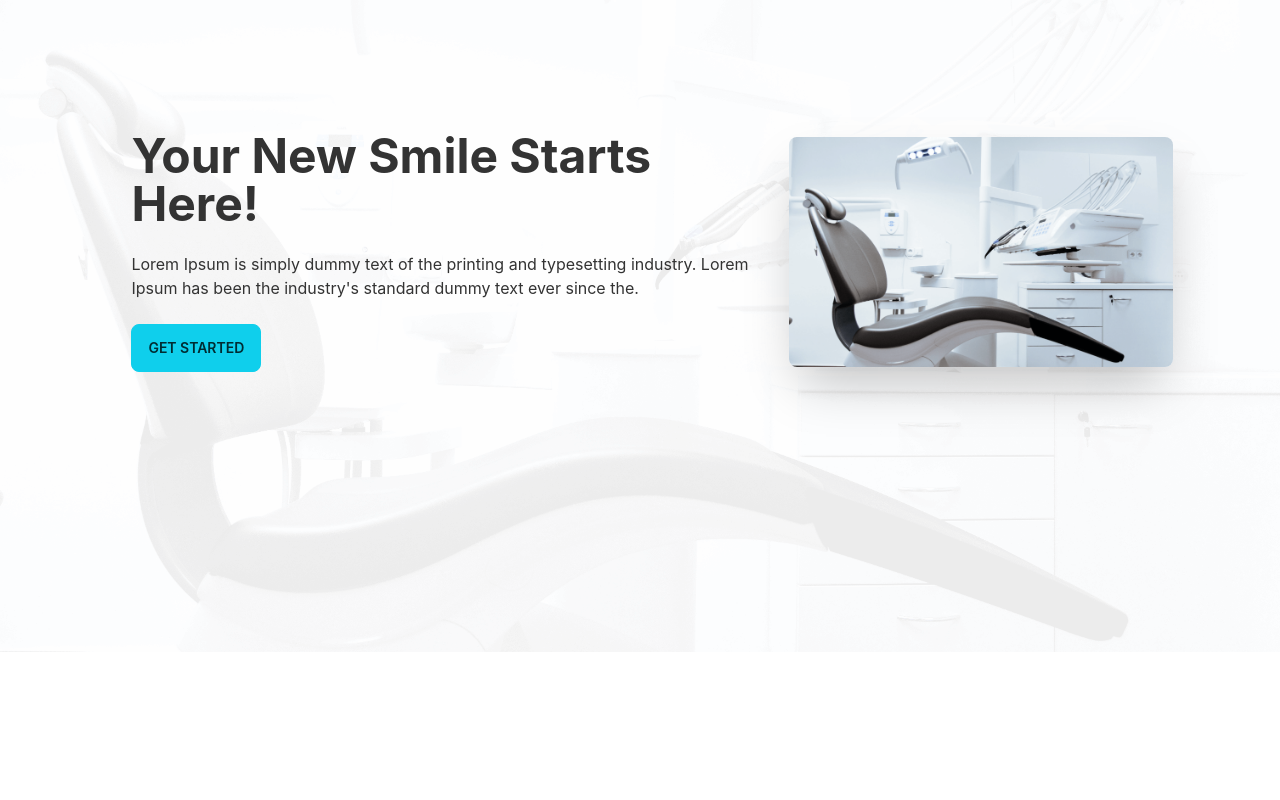
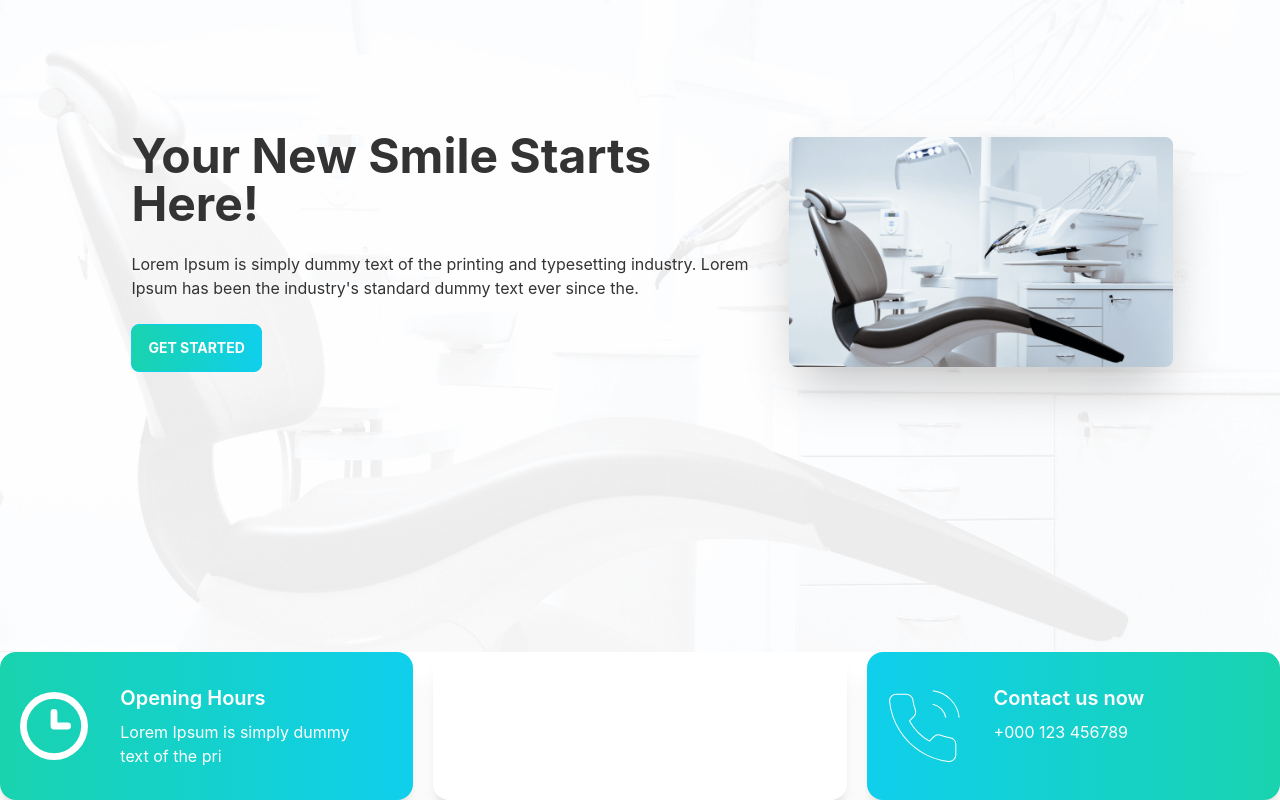
Before and after one commit to mdsohag65/patient-care-client, a React (Create React App) app: page / in a window 1280 px wide. Shown: the part 212-1012 px from the top of the page. Before the commit the page ends 864 px from the top, so only its background shows below. Built offline with nearby package versions, Linux system fonts and the light colour scheme.

Commit message:
info and infoCard done

```diff
--- a/src/Pages/Home/Banner.js
+++ b/src/Pages/Home/Banner.js
@@ -2,6 +2,7 @@
 import { Link } from 'react-router-dom';
 import chair from '../../assets/images/chair.png';
 import bg from '../../assets/images/bg.png';
+import CommonBtn from '../Shared/CommonBtn';
 
 const Banner = () => {
     return (
@@ -15,7 +16,7 @@
                     <div className='m-6'>
                         <h1 class="text-5xl font-bold">Your New Smile Starts <br /> Here!</h1>
                         <p class="py-6">Lorem Ipsum is simply dummy text of the printing and typesetting industry. Lorem <br /> Ipsum has been the industry's standard dummy text ever since the.</p>
-                        <Link to="/appointment"><button class="btn btn-primary">Get Started</button></Link>
+                        <Link to="/appointment"><CommonBtn>GET STARTED</CommonBtn></Link>
                     </div>
                 </div>
             </div>
--- a/src/Pages/Home/Home.js
+++ b/src/Pages/Home/Home.js
@@ -1,10 +1,12 @@
 import React from 'react';
 import Banner from './Banner';
+import Info from './Info';
 
 const Home = () => {
     return (
         <div>
             <Banner></Banner>
+            <Info></Info>
         </div>
     );
 };
--- /dev/null
+++ b/src/Pages/Home/Info.js
@@ -0,0 +1,17 @@
+import React from 'react';
+import InfoCard from './InfoCard';
+import clock from '../../assets/icons/clock.svg';
+import marker from '../../assets/icons/marker.svg';
+import phone from '../../assets/icons/phone.svg';
+
+const Info = () => {
+    return (
+        <div className='grid grid-cols-1 lg:grid-cols-3 gap-5'>
+            <InfoCard cardTitle="Opening Hours" cardText="Lorem Ipsum is simply dummy text of the pri" bgClass="bg-gradient-to-r from-secondary to-primary" img={clock}></InfoCard>
+            <InfoCard cardTitle="Visit our location" cardText="Brooklyn, NY 10036, United States" bgClass="bg-accent" img={marker}></InfoCard>
+            <InfoCard cardTitle="Contact us now" cardText="+000 123 456789" bgClass="bg-gradient-to-r from-primary to-secondary" img={phone}></InfoCard>
+        </div>
+    );
+};
+
+export default Info;
--- /dev/null
+++ b/src/Pages/Home/InfoCard.js
@@ -0,0 +1,17 @@
+import React from 'react';
+
+const InfoCard = ({ img, cardTitle, cardText, bgClass }) => {
+    return (
+        <div class={`card lg:card-side bg-base-100 shadow-xl ${bgClass}`}>
+            <figure className='pl-5'>
+                <img src={img} alt="Album" />
+            </figure>
+            <div class="card-body text-white">
+                <h2 class="card-title">{cardTitle}</h2>
+                <p>{cardText}</p>
+            </div>
+        </div>
+    );
+};
+
+export default InfoCard;
```
